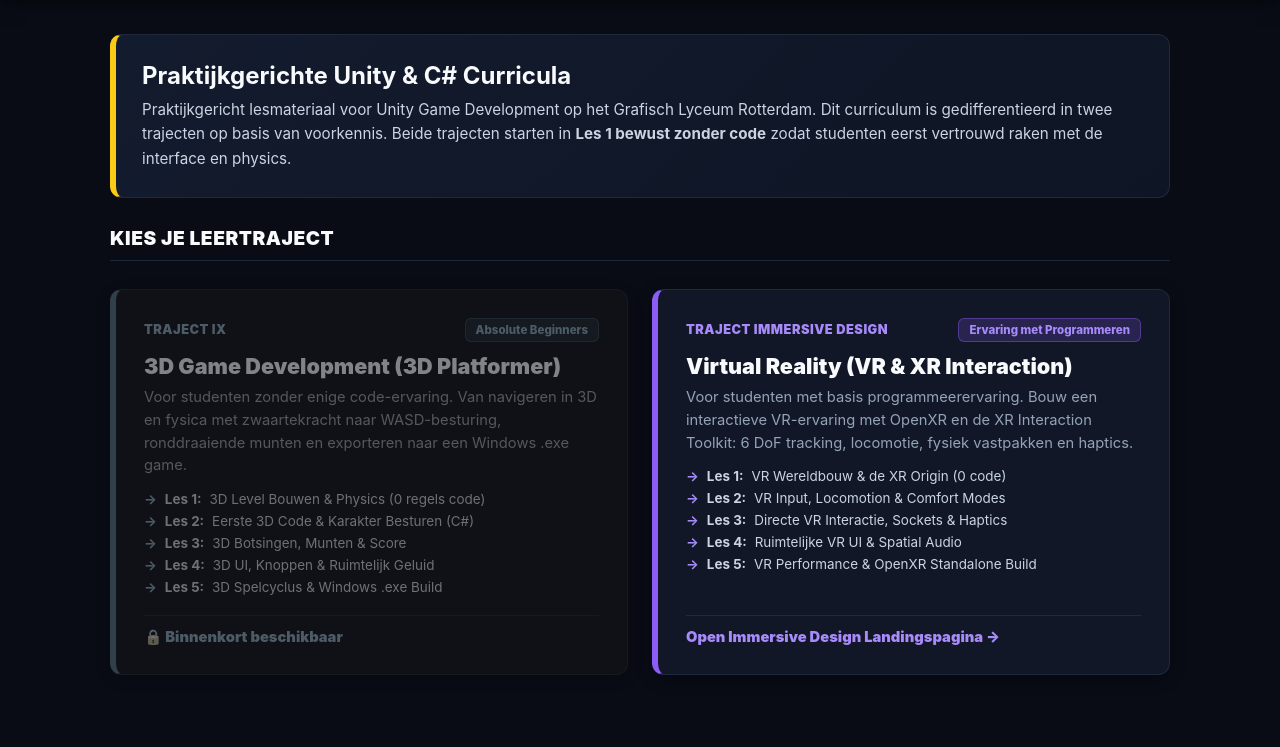
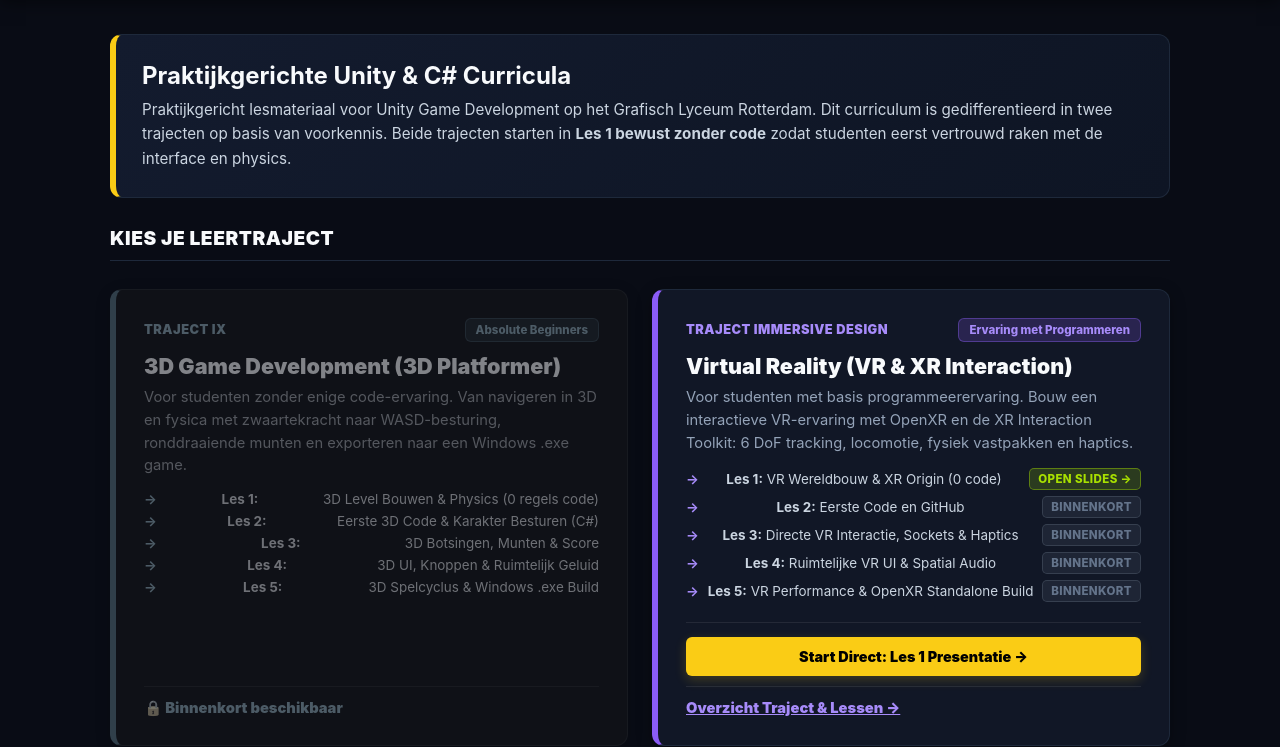
Before and after one commit to GLR-ID/glr-lessen, a plain HTML site: page index.html in a window 1280 px wide. Shown: the part 81-828 px from the top of the page. Drawn offline with Linux system fonts and the light colour scheme.

Commit message:
Update landing page: link Les 1 direct ontgrendeld en update Les 1 slides

```diff
--- a/index.html
+++ b/index.html
@@ -238,6 +238,68 @@
         .track-card.locked { opacity: 0.5; filter: grayscale(0.8); cursor: not-allowed; }
         .track-card.locked:hover { transform: none; box-shadow: 0 4px 16px rgba(0, 0, 0, 0.3); background: var(--card-bg); }
 
+        .lesson-list li {
+            justify-content: space-between;
+        }
+
+        .badge-status {
+            font-size: 0.72rem;
+            font-weight: 800;
+            padding: 3px 8px;
+            border-radius: 5px;
+            text-transform: uppercase;
+            letter-spacing: 0.4px;
+            text-decoration: none;
+            white-space: nowrap;
+        }
+
+        .badge-status.open {
+            background: rgba(168, 224, 0, 0.18);
+            color: #a8e000;
+            border: 1px solid rgba(168, 224, 0, 0.4);
+            transition: all 0.15s ease;
+        }
+
+        .badge-status.open:hover {
+            background: #a8e000;
+            color: #000000;
+            box-shadow: 0 0 10px rgba(168, 224, 0, 0.4);
+        }
+
+        .badge-status.soon {
+            background: rgba(148, 163, 184, 0.1);
+            color: #64748b;
+            border: 1px solid rgba(148, 163, 184, 0.2);
+        }
+
+        .track-actions-dual {
+            display: flex;
+            flex-direction: column;
+            gap: 10px;
+            padding-top: 14px;
+            border-top: 1px solid rgba(255, 255, 255, 0.08);
+        }
+
+        .btn-hero-action {
+            display: block;
+            text-align: center;
+            background: var(--glr-yellow);
+            color: #000000;
+            font-weight: 900;
+            font-size: 0.9rem;
+            text-decoration: none;
+            padding: 11px 18px;
+            border-radius: 6px;
+            transition: all 0.15s ease;
+            box-shadow: 0 4px 12px rgba(250, 204, 21, 0.2);
+        }
+
+        .btn-hero-action:hover {
+            filter: brightness(1.1);
+            transform: translateY(-2px);
+            box-shadow: 0 6px 20px rgba(250, 204, 21, 0.35);
+        }
+
         footer {
             margin-top: 24px;
             border-top: 1px solid var(--card-border);
@@ -289,7 +351,7 @@
             </div>
 
             <!-- Traject Immersive Design -->
-            <a class="track-card purple" href="immersive-design/index.html">
+            <div class="track-card purple">
                 <div>
                     <div class="track-header">
                         <span class="track-code">Traject Immersive Design</span>
@@ -298,15 +360,33 @@
                     <h3 class="track-title">Virtual Reality (VR &amp; XR Interaction)</h3>
                     <p class="track-desc">Voor studenten met basis programmeerervaring. Bouw een interactieve VR-ervaring met OpenXR en de XR Interaction Toolkit: 6 DoF tracking, locomotie, fysiek vastpakken en haptics.</p>
                     <ul class="lesson-list">
-                        <li><strong>Les 1:</strong> VR Wereldbouw &amp; de XR Origin (0 code)</li>
-                        <li><strong>Les 2:</strong> VR Input, Locomotion &amp; Comfort Modes</li>
-                        <li><strong>Les 3:</strong> Directe VR Interactie, Sockets &amp; Haptics</li>
-                        <li><strong>Les 4:</strong> Ruimtelijke VR UI &amp; Spatial Audio</li>
-                        <li><strong>Les 5:</strong> VR Performance &amp; OpenXR Standalone Build</li>
+                        <li>
+                            <span><strong>Les 1:</strong> VR Wereldbouw &amp; XR Origin (0 code)</span>
+                            <a class="badge-status open" href="immersive-design/presentation_les1.html">Open Slides &rarr;</a>
+                        </li>
+                        <li>
+                            <span><strong>Les 2:</strong> Eerste Code en GitHub</span>
+                            <span class="badge-status soon">Binnenkort</span>
+                        </li>
+                        <li>
+                            <span><strong>Les 3:</strong> Directe VR Interactie, Sockets &amp; Haptics</span>
+                            <span class="badge-status soon">Binnenkort</span>
+                        </li>
+                        <li>
+                            <span><strong>Les 4:</strong> Ruimtelijke VR UI &amp; Spatial Audio</span>
+                            <span class="badge-status soon">Binnenkort</span>
+                        </li>
+                        <li>
+                            <span><strong>Les 5:</strong> VR Performance &amp; OpenXR Standalone Build</span>
+                            <span class="badge-status soon">Binnenkort</span>
+                        </li>
                     </ul>
                 </div>
-                <div class="track-cta">Open Immersive Design Landingspagina &rarr;</div>
-            </a>
+                <div class="track-actions-dual">
+                    <a class="btn-hero-action" href="immersive-design/presentation_les1.html">Start Direct: Les 1 Presentatie &rarr;</a>
+                    <a class="track-cta" href="immersive-design/index.html">Overzicht Traject &amp; Lessen &rarr;</a>
+                </div>
+            </div>
         </div>
     </div>
 
```
Also changed, not shown: immersive-design/index.html (+8 -8 lines), immersive-design/presentation_les1.html (+20 -32 lines).
